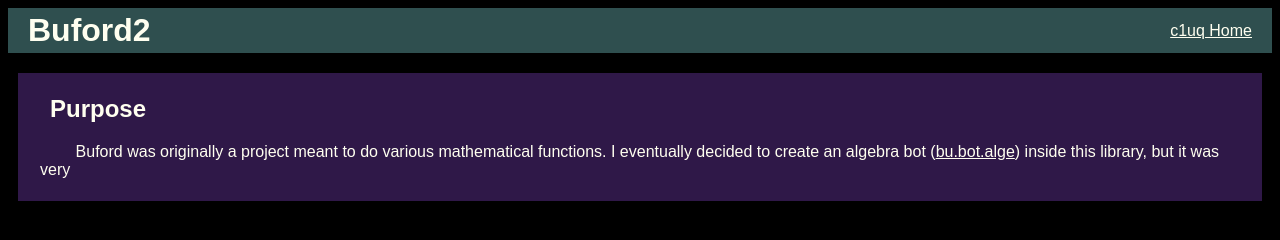
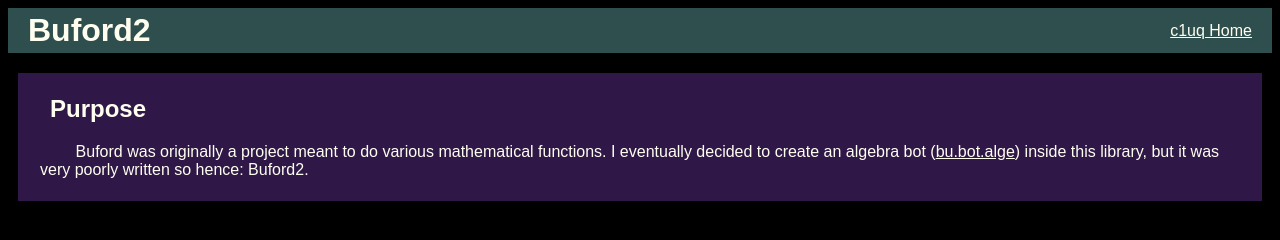
Before and after one commit to c1uq/buford2, a plain HTML site: page index.html in a window 1280 px wide. Drawn offline with Linux system fonts and the light colour scheme.

Commit message:
Edit index.html

```diff
--- a/index.html
+++ b/index.html
@@ -21,7 +21,7 @@
 				Buford was originally a project meant to do various mathematical
 				functions. I eventually decided to create an algebra bot
 				(<a href="https://c1uq.github.io/buford">bu.bot.alge</a>) inside
-				this library, but it was very
+				this library, but it was very poorly written so hence: Buford2.
 			</p>
 		</div>
 
```
